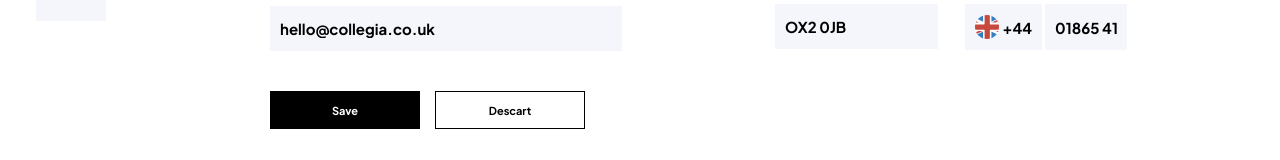
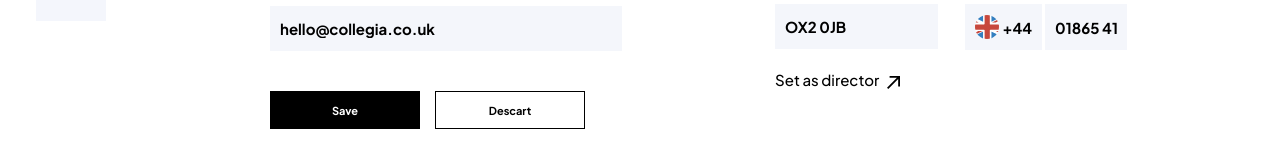
Before and after one commit to Theryston/dashboard, a Next.js app: page /profile in a window 1280 px wide. Shown: the part 606-766 px from the top of the page. Built offline with nearby package versions, Linux system fonts and the light colour scheme.

Commit message:
feat: add set as director

```diff
--- a/app/profile/Form/index.tsx
+++ b/app/profile/Form/index.tsx
@@ -4,6 +4,7 @@ import ChoseTitle from "./ChoseTitle";
 import PhoneField from "./PhoneField";
 import SelectField from "./SelectField";
 import TextField from "./TextField";
+import ArrowTopRightBlackSvg from "../../../assets/icons/arrow-top-right-black.svg";
 import * as S from "./styles";
 
 export default function Form() {
@@ -85,6 +86,10 @@ export default function Form() {
           <TextField label="Postal Code" initialValue="OX2 0JB" />
           <PhoneField initialNumber="01865 416076" />
         </S.MultiInputsWrapper>
+        <S.DirectorLinkWrapper>
+          <p>Set as director</p>
+          <S.OpenDirectorLinkIcon src={ArrowTopRightBlackSvg} alt="Open Link" />
+        </S.DirectorLinkWrapper>
       </S.InputsWrapper>
     </S.Container>
   );
--- a/app/profile/Form/styles.ts
+++ b/app/profile/Form/styles.ts
@@ -1,3 +1,4 @@
+import Image from "next/image";
 import styled from "styled-components";
 
 export const Container = styled.div`
@@ -33,9 +34,32 @@ export const ActionsWrapper = styled.div`
   display: flex;
   gap: 20px;
   margin-top: 10px;
+  margin-bottom: 8px;
 
   @media (max-width: 1440px) {
     margin-top: 20px;
     gap: 15px;
   }
 `;
+
+export const DirectorLinkWrapper = styled.div`
+  display: flex;
+  gap: 8px;
+  font-size: 20px;
+  font-weight: 500;
+
+  @media (max-width: 1440px) {
+    font-size: 15px;
+  }
+`;
+
+export const OpenDirectorLinkIcon = styled(Image)`
+  width: 15px;
+  height: 15px;
+  margin-top: auto;
+
+  @media (max-width: 1440px) {
+    width: 13px;
+    height: 13px;
+  }
+`;
--- a/app/profile/styles.ts
+++ b/app/profile/styles.ts
@@ -5,7 +5,6 @@ export const Container = styled.div``;
 export const Content = styled.div`
   height: calc(100vh - 90px);
   box-sizing: border-box;
-  overflow-y: hidden;
   padding: 63px 193px 0px 350px;
 
   @media (max-width: 1440px) {
```
